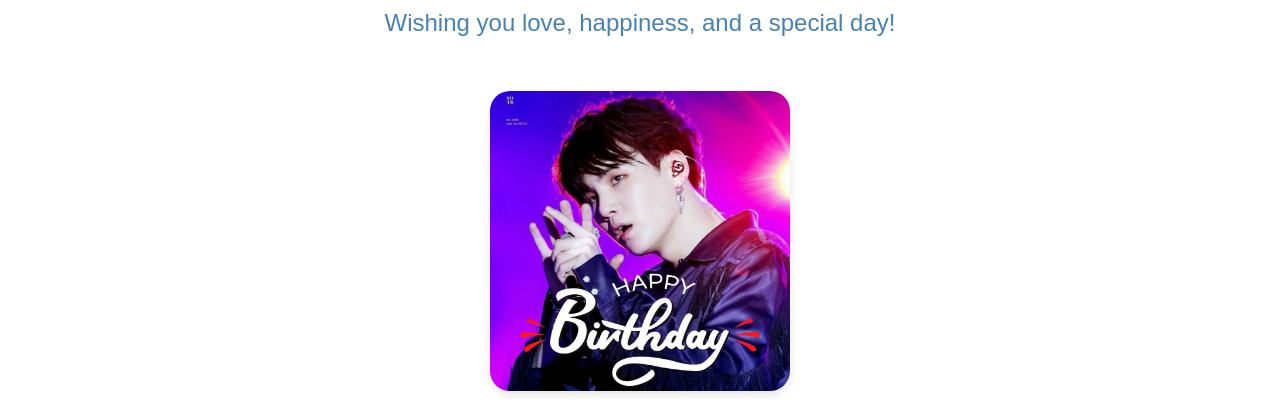
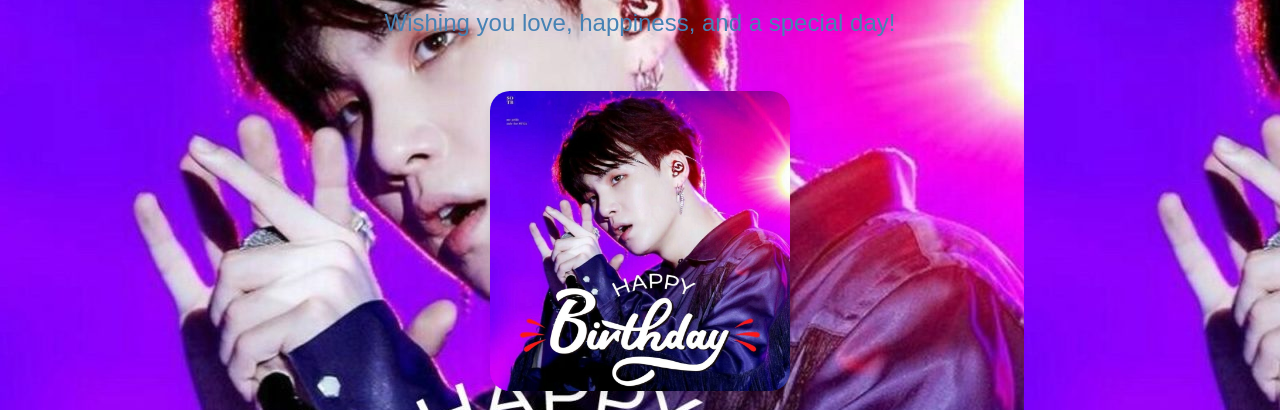
Before and after one commit to ReymondSilvestre/personlaweb_finals, a plain HTML site: page index.html in a window 1280 px wide. Shown: the part 256-666 px from the top of the page. Drawn offline with Linux system fonts and the light colour scheme.

Commit message:
Update index.html

```diff
--- a/index.html
+++ b/index.html
@@ -6,7 +6,7 @@
     <title>Happy Birthday</title>
     <style>
         body {
-            background-color: url(https://wallpapercg.com/download/stitch-2k-qhd--12415.jpg);
+            background-image: url('/photos/suga.jpg');
             font-family: 'Arial', sans-serif;
             text-align: center;
             padding: 50px;
```
